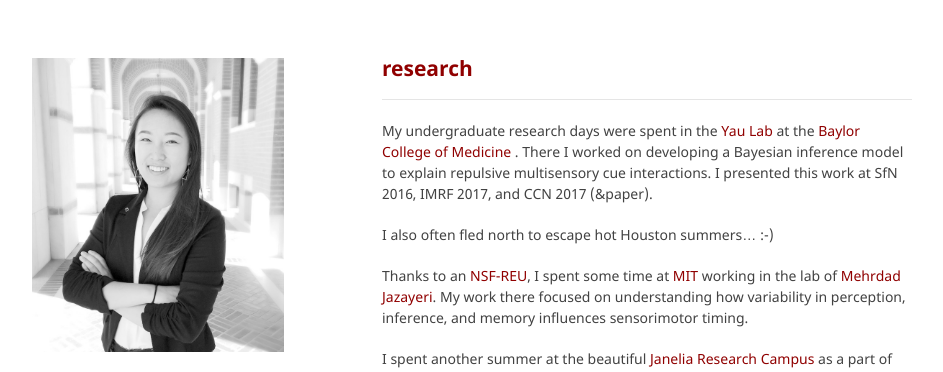
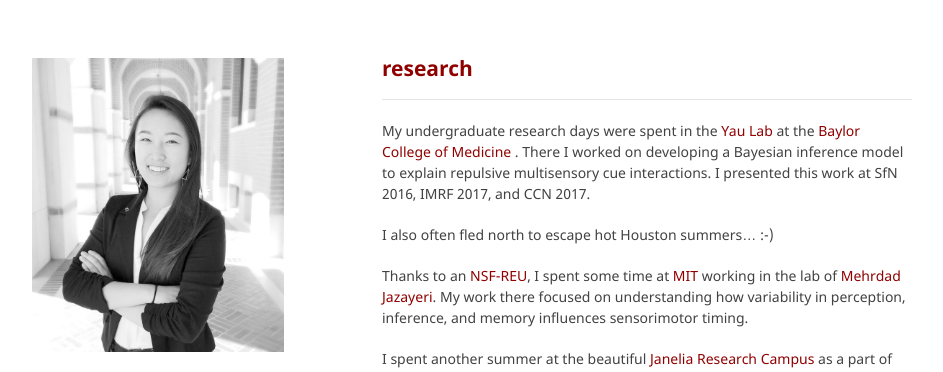
Before and after one commit to lucylai96/lucylai96.github.io, a Jekyll site: the page built from research.md, in a window 1280 px wide. Shown: the top 372 px of the page, without its empty margins (168-1111 px from the left). Built offline with Jekyll 4.4.1, drawn with Linux system fonts in a browser that asks for light colours; our own code applies the rules of GitHub Pages for plain Markdown files.

Commit message:
Update research.md

```diff
--- a/research.md
+++ b/research.md
@@ -2,12 +2,12 @@
 ## research
 
 ***
-My undergraduate research days were spent in the [Yau Lab](http://yaulab.com/) at the [Baylor College of Medicine](http://www.bcm.edu/) . There I worked on developing a Bayesian inference model to explain repulsive multisensory cue interactions. I presented this work at SfN 2016, IMRF 2017, and CCN 2017 (&paper).
+My undergraduate research days were spent in the [Yau Lab](http://yaulab.com/) at the [Baylor College of Medicine](http://www.bcm.edu/) . There I worked on developing a Bayesian inference model to explain repulsive multisensory cue interactions. I presented this work at SfN 2016, IMRF 2017, and CCN 2017.
 
 I also often fled north to escape hot Houston summers…  :-)
 
 Thanks to an [NSF-REU](http://csne-erc.org/content/research-experience-undergraduates), I spent some time at [MIT](http://www.mit.edu/) working in the lab of [Mehrdad Jazayeri](https://mcgovern.mit.edu/principal-investigators/mehrdad-jazayeri). My work there focused on understanding how variability in perception, inference, and memory influences sensorimotor timing.
 
-I spent another summer at the beautiful [Janelia Research Campus](https://www.janelia.org) as a part of the [JUS program](https://www.janelia.org/you-janelia/students-postdocs/undergraduate-scholars-program). There, [Josh Dudman](https://www.dudmanlab.org) taught me to [record from neurons](./neurons.png), and together we tried to understand how the striatum might represent action kinematics.
+I spent another summer at the beautiful [Janelia Research Campus](https://www.janelia.org) as a part of the [JUS program](https://www.janelia.org/you-janelia/students-postdocs/undergraduate-scholars-program). There, [Josh Dudman](https://www.dudmanlab.org) taught me to [record from neurons](./neurons.jpg), and together we tried to understand how the striatum might represent action kinematics.
 
 [back](./)
```
